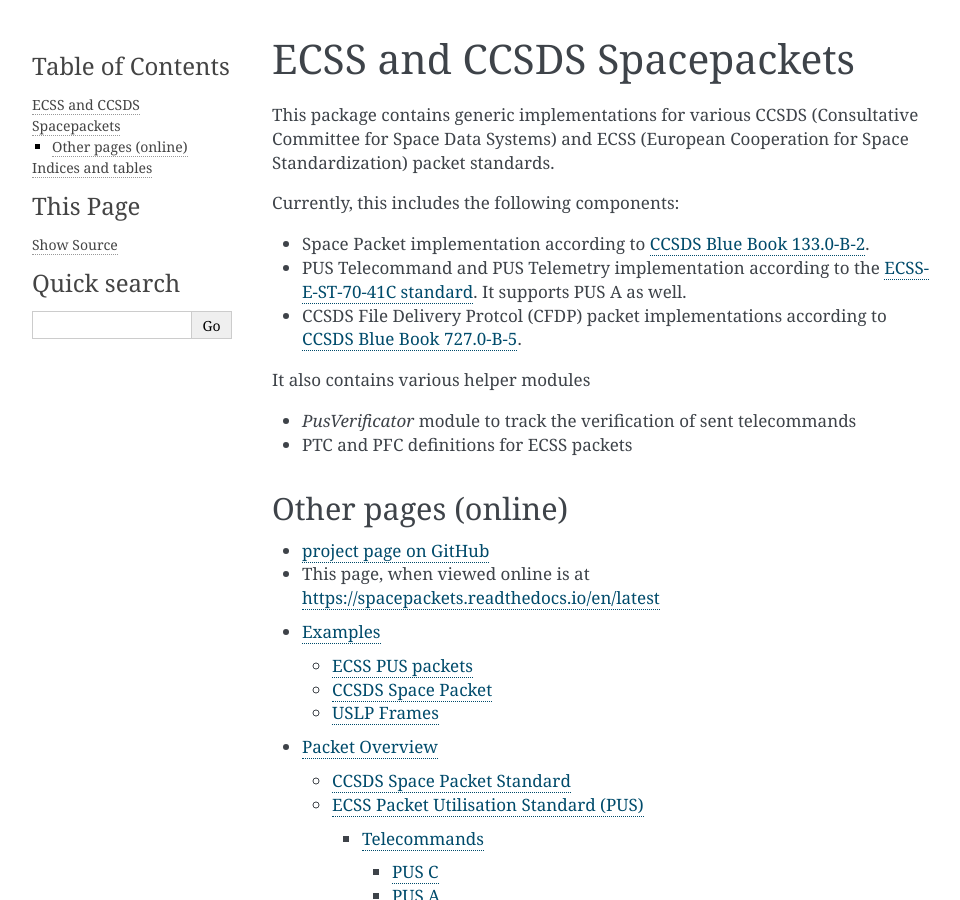
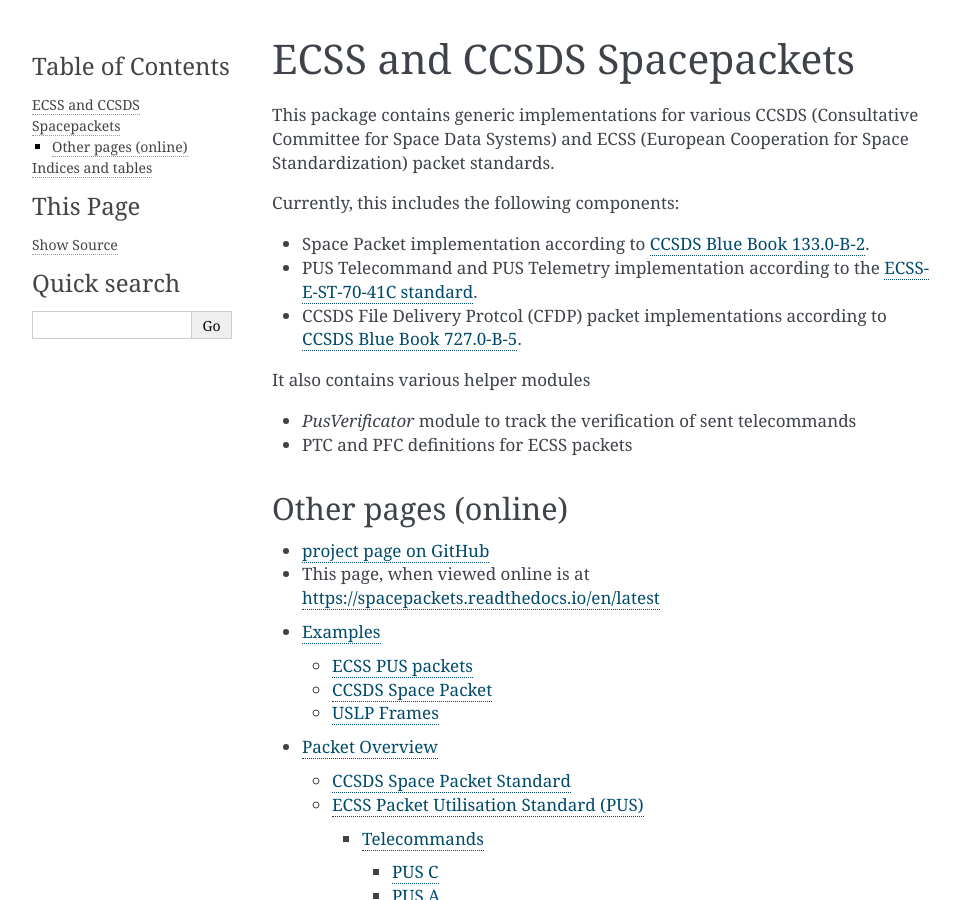
Before and after one commit to us-irs/spacepackets-py, a Sphinx documentation site: the page built from docs/index.rst, in a window 1280 px wide and 900 px high. Shown: the whole window, without its empty margins (148-1108 px from the left). Built offline with Sphinx 7.4.7, drawn with Linux system fonts in a browser that asks for light colours.

Commit message:
update index.rst

```diff
--- a/docs/index.rst
+++ b/docs/index.rst
@@ -14,7 +14,7 @@ Currently, this includes the following components:
 
 - Space Packet implementation according to `CCSDS Blue Book 133.0-B-2`_.
 - PUS Telecommand and PUS Telemetry implementation according to the
-  `ECSS-E-ST-70-41C standard`_. It supports PUS A as well.
+  `ECSS-E-ST-70-41C standard`_.
 - CCSDS File Delivery Protcol (CFDP) packet implementations according to
   `CCSDS Blue Book 727.0-B-5`_.
 
```
